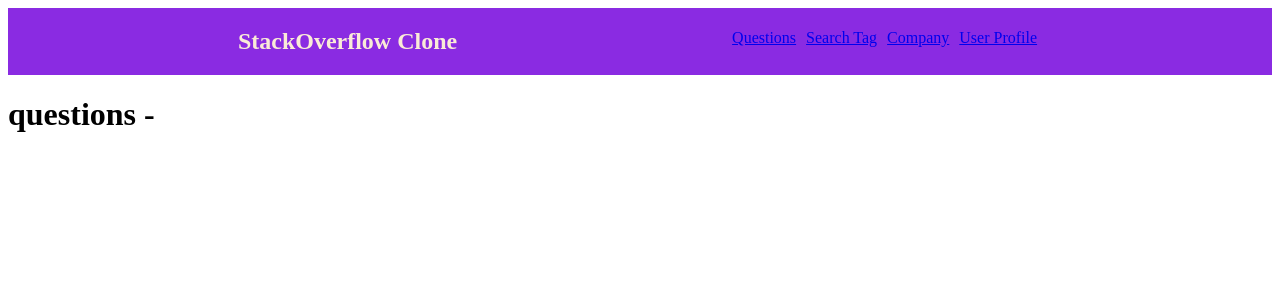
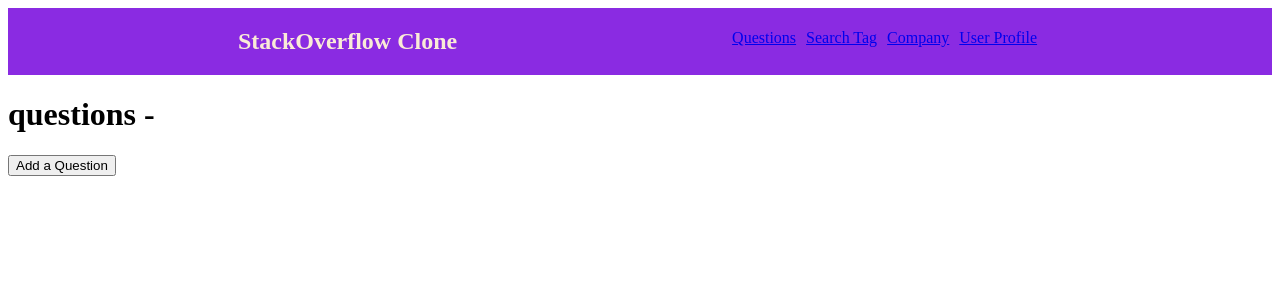
Before and after one commit to emcydeveloper/stack-overflow-clone, a React (Create React App) app: page /questions in a window 1280 px wide. Shown: the top 300 px of the page. Built offline with nearby package versions, Linux system fonts and the light colour scheme.

Commit message:
questions

```diff
--- a/src/Components/AfterLogin/Questions.js
+++ b/src/Components/AfterLogin/Questions.js
@@ -1,11 +1,55 @@
+import "../Styles/question.css";
+import questionDB from "../DataSource/questionsDB";
+import answerDB from "../DataSource/answersDB";
 import Header from "./Header";
+import { useState } from "react";
 
-export default function Question({userLogin}) {
+export default function Question({ userLogin }) {
+  // let userLogin = parseInt(userLogin);
+  let [myQuestion, setMyQuestion] = useState(
+    {
+      questionedBy: userLogin,
+      questionID: [],
+      question: [],
+    },
+  );
+
+  let userQuestions = questionDB.data.questionsData;
+  let answered = questionDB.data.answersData;
+
+  let newData=[];
+  let newData2=[];
+
+  let get = userQuestions.map((ques) => {
+    if (ques.updatedby === parseInt(userLogin)) {
+      newData = [...newData,ques.questionid]
+      newData2 = [...newData2,ques.question]
+      // setMyQuestion(function(){
+
+
+      // })
+      console.log(ques.questionid);
+      console.log(ques.question);
+
+    }
+    return "";
+  });
+
+  // setMyQuestion(function(){
+  //   // myQuestion = {...myQuestion,questionedBy:userLogin,...questionID,newData}
+  //   // myQuestion.questionID=[...myQuestion.questionID,newData]
+  //   // myQuestion.question=[...myQuestion.question,newData]
+  // })
+  console.log(newData)
+  console.log(newData2)
+
+
   return (
-    <div>
-      {" "}
-      <Header userLogin={userLogin}/>
+    <div className="questions">
+      <Header userLogin={userLogin} />
       <h1>questions - {userLogin}</h1>
+      <button className="askquestion">Add a Question</button>
+      <div>{newData2}</div>
     </div>
   );
 }
--- /dev/null
+++ b/src/Components/DataSource/answersDB.js
@@ -0,0 +1,26 @@
+export default {
+  data: {
+    answersData: [
+      {
+        "updatedby": 2,
+        "answerfor": 1,
+        "questionid":1,
+        "answerid":null,
+        "answer": "Ganesh Kanna",
+        "comments": "",
+        "likes": "",
+        "dislikes": "",
+      },
+      {
+        "updatedby": 2,
+        "answerfor": 1,
+        "questionid":2,
+        "answerid":null,
+        "answer": "Developer",
+        "comments": "",
+        "likes": "",
+        "dislikes": "",
+      },
+    ],
+  },
+};
--- /dev/null
+++ b/src/Components/DataSource/questionsDB.js
@@ -0,0 +1,23 @@
+export default {
+      "data":{
+        "questionsData": [
+            {
+              "updatedby": 1,
+              "questionid":1,
+              "question": "what is my name",
+              "comments": "",
+              "likes":"",
+              "dislikes": "",
+
+            },
+            {
+                "updatedby": 1,
+                "questionid":2,
+                "question": "who am i",
+                "comments": "",
+                "likes":"",
+                "dislikes": "",
+            },
+          ],
+      }
+    };
--- /dev/null
+++ b/src/Components/Styles/question.css
@@ -0,0 +1,3 @@
+.questions-textarea{
+    width: 75%;
+}
```
